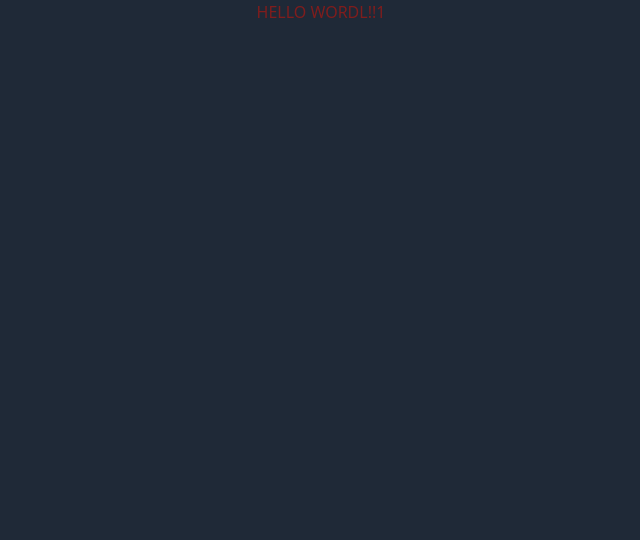
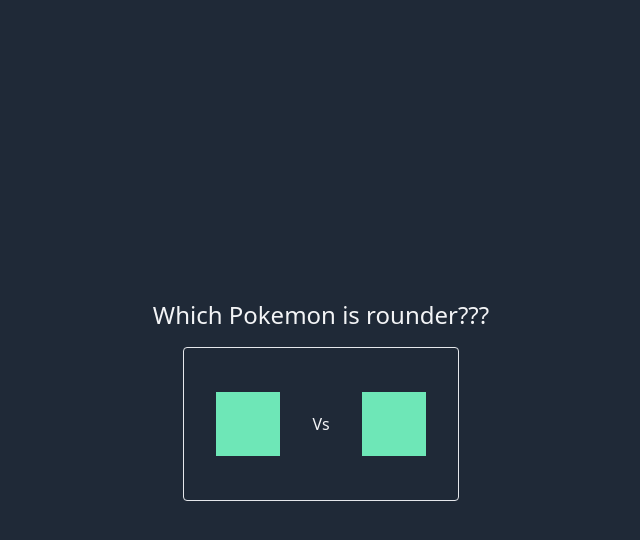
Before and after one commit to tommywilczek/roundest-mon, a Next.js app: page / in a window 1280 px wide. Shown: the top 540 px of the page, without its empty margins (319-959 px from the left). Built offline with nearby package versions, Linux system fonts and the light colour scheme.

Commit message:
Basic UI structure

```diff
--- a/pages/index.tsx
+++ b/pages/index.tsx
@@ -1,12 +1,16 @@
 import type { NextPage } from 'next'
 import 'tailwindcss/tailwind.css'
 
-const Home: NextPage = () => {
+export default function Home() {
   return (
-    <div className="text-center text-red-900">
-      HELLO WORDL!!1
+    <div className="h-screen w-screen flex flex-col justify-center items-center">
+      <div className='text-2xl text-center'>Which Pokemon is rounder???</div>
+      <div className='p-2'></div>
+      <div className='border rounded p-8 flex items-center justify-between max-w-2xl'>
+        <div className='w-16 h-16 bg-emerald-300'></div>
+        <div className='p-8'>Vs</div>
+        <div className='w-16 h-16 bg-emerald-300'></div>
+      </div>
     </div>
   )
 }
-
-export default Home
```
